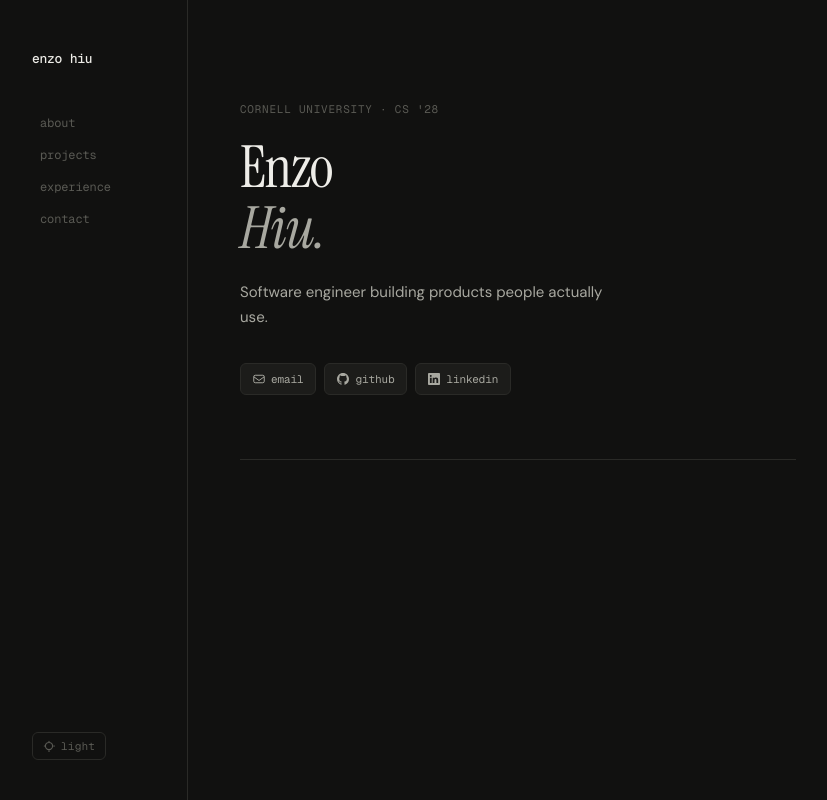
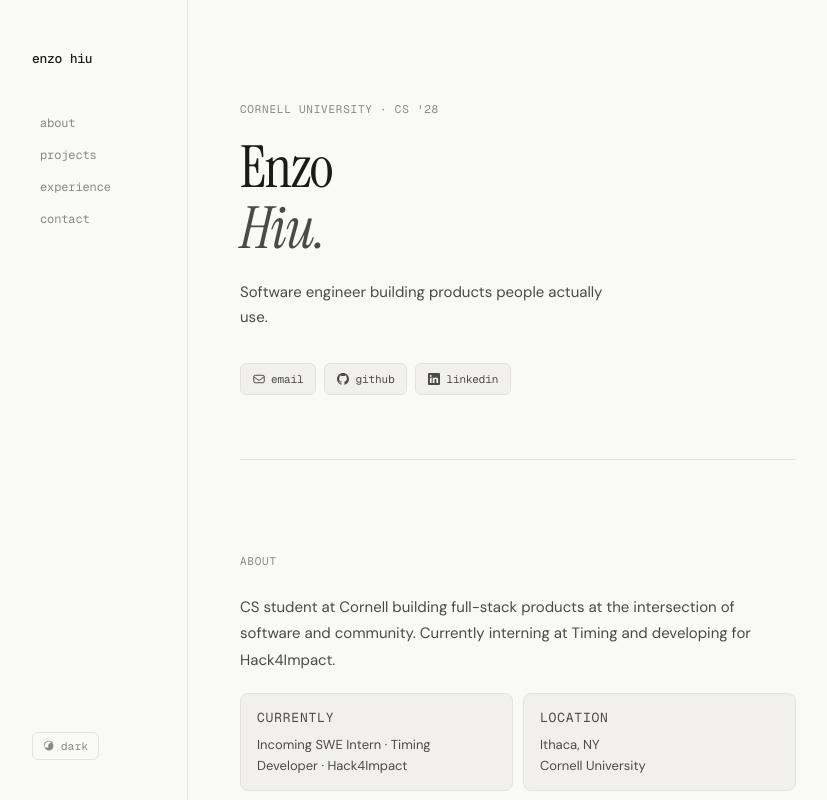
Before and after one commit to cvepo/portfolio, a plain HTML site: page index.html in a window 1280 px wide. Both pictures are taken after a click on the button "light". Shown: the top 800 px of the page, without its empty margins (4-831 px from the left). Drawn offline with nearby package versions, Linux system fonts and the light colour scheme.

Commit message:
Fix portfolio script, theme toggle, and reveal behavior

```diff
--- a/index.html
+++ b/index.html
@@ -261,6 +261,10 @@
 .reveal-delay-2 { transition-delay: 0.16s; }
 .reveal-delay-3 { transition-delay: 0.24s; }
 
+@media (prefers-reduced-motion: reduce) {
+  .reveal { opacity: 1; transform: none; transition: none; }
+}
+
 /* ABOUT */
 .about-bio {
   font-size: 15px;
@@ -431,6 +435,7 @@
   .hero h1 { font-size: 40px; }
 }
 </style>
+<noscript><style>.reveal { opacity: 1 !important; transform: none !important; }</style></noscript>
 </head>
 <body>
 
@@ -458,7 +463,7 @@
     <h1>Enzo<br><em>Hiu.</em></h1>
     <p class="hero-sub">Software engineer building products people actually use.</p>
     <div class="hero-links">
-      <a id="email-link" href="#" class="pill-link">
+      <a href="#" class="pill-link email-link">
         <svg width="12" height="12" viewBox="0 0 16 16" fill="none"><rect x="1" y="3" width="14" height="10" rx="2" stroke="currentColor" stroke-width="1.3"/><path d="M1 5l7 5 7-5" stroke="currentColor" stroke-width="1.3"/></svg>
         email
       </a>
@@ -567,9 +572,9 @@
     <div class="contact-block reveal reveal-delay-1">
       <p>Open to conversations about software, products, or anything interesting. Reach out anytime.</p>
       <div class="contact-links">
-        <a id="email-link" href="#" class="pill-link">
+        <a href="#" class="pill-link email-link">
           <svg width="12" height="12" viewBox="0 0 16 16" fill="none"><rect x="1" y="3" width="14" height="10" rx="2" stroke="currentColor" stroke-width="1.3"/><path d="M1 5l7 5 7-5" stroke="currentColor" stroke-width="1.3"/></svg>
-          <span class="__cf_email__" data-cfemail="e1848c89d3d6d5a1828e938f848d8dcf848594">[email&#160;protected]</span>
+          email
         </a>
         <a href="https://github.com/cvepo" target="_blank" class="pill-link">
           <svg width="12" height="12" viewBox="0 0 16 16" fill="currentColor"><path d="M8 0C3.58 0 0 3.58 0 8c0 3.54 2.29 6.53 5.47 7.59.4.07.55-.17.55-.38 0-.19-.01-.82-.01-1.49-2.01.37-2.53-.49-2.69-.94-.09-.23-.48-.94-.82-1.13-.28-.15-.68-.52-.01-.53.63-.01 1.08.58 1.23.82.72 1.21 1.87.87 2.33.66.07-.52.28-.87.51-1.07-1.78-.2-3.64-.89-3.64-3.95 0-.87.31-1.59.82-2.15-.08-.2-.36-1.02.08-2.12 0 0 .67-.21 2.2.82.64-.18 1.32-.27 2-.27.68 0 1.36.09 2 .27 1.53-1.04 2.2-.82 2.2-.82.44 1.1.16 1.92.08 2.12.51.56.82 1.27.82 2.15 0 3.07-1.87 3.75-3.65 3.95.29.25.54.73.54 1.48 0 1.07-.01 1.93-.01 2.2 0 .21.15.46.55.38A8.013 8.013 0 0016 8c0-4.42-3.58-8-8-8z"/></svg>
@@ -590,9 +595,8 @@
 </main>
 
 <script>
-  // Set email links via JS so Cloudflare can't obfuscate them
   const e = 'emh274' + '@' + 'cornell.edu';
-  document.querySelectorAll('#email-link').forEach(a => { a.href = 'mailto:' + e; });
+  document.querySelectorAll('a.email-link').forEach(a => { a.href = 'mailto:' + e; });
 
   const toggle = document.getElementById('themeToggle');
   const label = document.getElementById('themeLabel');
@@ -602,25 +606,35 @@
   const sunPath = '<path d="M8 12a4 4 0 100-8 4 4 0 000 8zm0 1.5a5.5 5.5 0 110-11 5.5 5.5 0 010 11zM8 1a.75.75 0 01.75.75v1a.75.75 0 01-1.5 0v-1A.75.75 0 018 1zm0 12.5a.75.75 0 01.75.75v1a.75.75 0 01-1.5 0v-1A.75.75 0 018 13.5zM1 8a.75.75 0 01.75-.75h1a.75.75 0 010 1.5h-1A.75.75 0 011 8zm12.5 0a.75.75 0 01.75-.75h1a.75.75 0 010 1.5h-1A.75.75 0 0113.5 8z"/>';
   const moonPath = '<path d="M8 2a6 6 0 100 12A6 6 0 008 2zm-7 6a7 7 0 0112.45-4.36A5 5 0 007.09 9.95 7 7 0 011 8z"/>';
 
+  function applyTheme(theme) {
+    html.setAttribute('data-theme', theme);
+    const isDark = theme === 'dark';
+    label.textContent = isDark ? 'light' : 'dark';
+    icon.innerHTML = isDark ? sunPath : moonPath;
+    try { localStorage.setItem('theme', theme); } catch (_) {}
+  }
+
+  try {
+    const saved = localStorage.getItem('theme');
+    if (saved === 'light' || saved === 'dark') applyTheme(saved);
+  } catch (_) {}
+
   toggle.addEventListener('click', () => {
     const isDark = html.getAttribute('data-theme') === 'dark';
-    html.setAttribute('data-theme', isDark ? 'light' : 'dark');
-    label.textContent = isDark ? 'dark' : 'light';
-    icon.innerHTML = isDark ? moonPath : sunPath;
+    applyTheme(isDark ? 'light' : 'dark');
   });
 
   const observer = new IntersectionObserver((entries) => {
     entries.forEach(el => {
       if (el.isIntersecting) { el.target.classList.add('visible'); observer.unobserve(el.target); }
     });
-  }, { threshold: 0, rootMargin: '0px 0px 0px 0px' });
+  }, { threshold: 0.05, rootMargin: '0px 0px -5% 0px' });
 
   document.querySelectorAll('.reveal').forEach(el => observer.observe(el));
 
-  // Fallback: if observer doesn't fire (e.g. in iframe), reveal everything
   setTimeout(() => {
     document.querySelectorAll('.reveal:not(.visible)').forEach(el => el.classList.add('visible'));
-  }, 600);
+  }, 1200);
 
   const sections = document.querySelectorAll('section[id]');
   const navLinks = document.querySelectorAll('.nav-links a');
@@ -628,4 +642,15 @@
   const navObserver = new IntersectionObserver((entries) => {
     entries.forEach(entry => {
       if (entry.isIntersecting) {
-        navLinks.forEach(a => a.classList
+        const id = entry.target.getAttribute('id');
+        navLinks.forEach(a => {
+          a.classList.toggle('active', a.getAttribute('href') === `#${id}`);
+        });
+      }
+    });
+  }, { rootMargin: '-45% 0px -45% 0px', threshold: 0 });
+
+  sections.forEach(section => navObserver.observe(section));
+</script>
+</body>
+</html>
```
